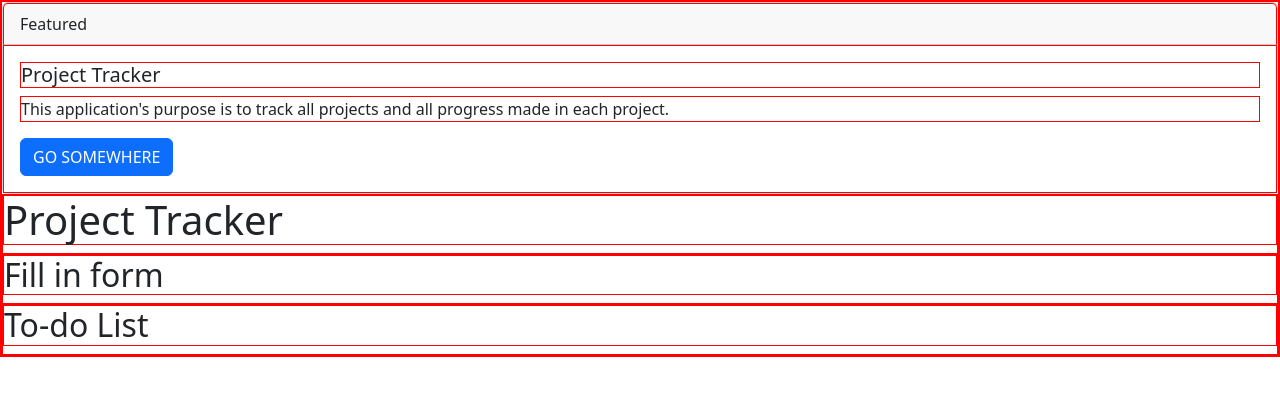
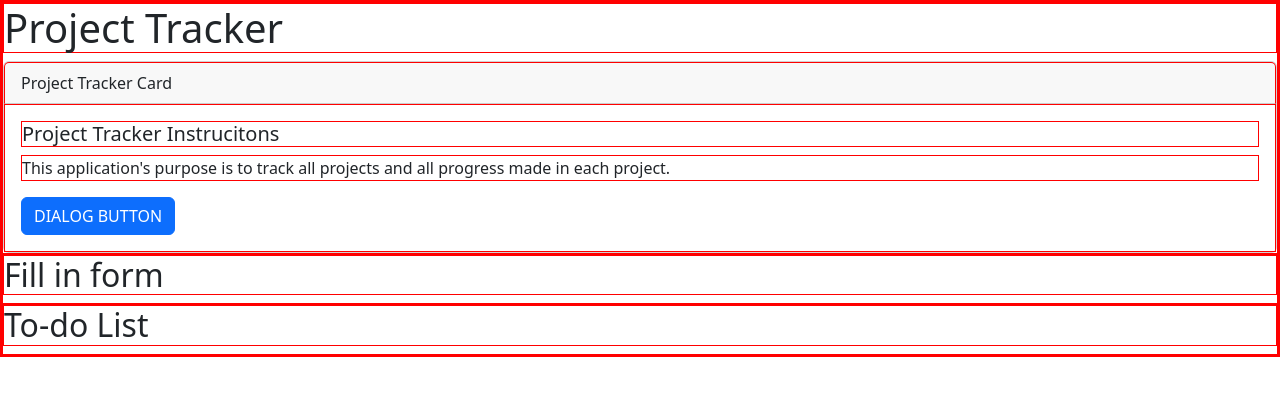
Before and after one commit to croberts27/project-tracker-mp5, a plain HTML site: page index.html in a window 1280 px wide. Drawn offline with nearby package versions, Linux system fonts and the light colour scheme.

Commit message:
added dialog model to card and made the buttons work

```diff
--- a/index.html
+++ b/index.html
@@ -10,18 +10,40 @@
     <link href="https://cdn.jsdelivr.net/npm/bootstrap@5.3.0-alpha3/dist/css/bootstrap.min.css" rel="stylesheet" integrity="sha384-KK94CHFLLe+nY2dmCWGMq91rCGa5gtU4mk92HdvYe+M/SXH301p5ILy+dN9+nJOZ" crossorigin="anonymous">
 </head>
 <body>
-    <div class="card">
-        <div class="card-header">
-          Featured
+
+  <!-- Modal -->
+  <div class="modal fade" id="staticBackdrop" data-bs-backdrop="static" data-bs-keyboard="false" tabindex="-1" aria-labelledby="staticBackdropLabel" aria-hidden="true">
+    <div class="modal-dialog">
+      <div class="modal-content">
+        <div class="modal-header">
+          <h5 class="modal-title" id="staticBackdropLabel">Dialog Box</h5>
+          <button type="button" class="btn-close" data-bs-dismiss="modal" aria-label="Close"></button>
         </div>
-        <div class="card-body">
-          <h5 class="card-title">Project Tracker</h5>
-          <p class="card-text">This application's purpose is to track all projects and all progress made in each project.</p>
-          <a href="#" class="btn btn-primary">GO SOMEWHERE</a>
+        <div class="modal-body">
+          ...
+        </div>
+        <div class="modal-footer">
+          <button type="button" class="btn btn-secondary" data-bs-dismiss="modal">Close</button>
+          <button type="button" class="btn btn-primary" data-bs-dismiss ="modal">Understood</button>
         </div>
       </div>
+    </div>
+  </div>
     <section>
         <h1>Project Tracker</h1>
+        <div class="card">
+            <div class="card-header">
+              Project Tracker Card
+            </div>
+            <div class="card-body">
+              <h5 class="card-title">Project Tracker Instrucitons</h5>
+              <p class="card-text">This application's purpose is to track all projects and all progress made in each project.</p>
+              <!-- Button trigger modal -->
+              <button type="button" class="btn btn-primary" data-bs-toggle="modal" data-bs-target="#staticBackdrop">
+                DIALOG BUTTON
+              </button>
+            </div>
+          </div>
     </section>
     <section id="card">
         <h2>Fill in form</h2>
```
